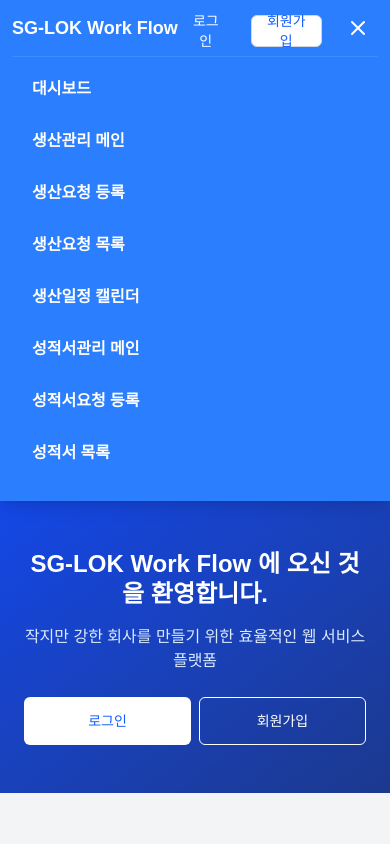
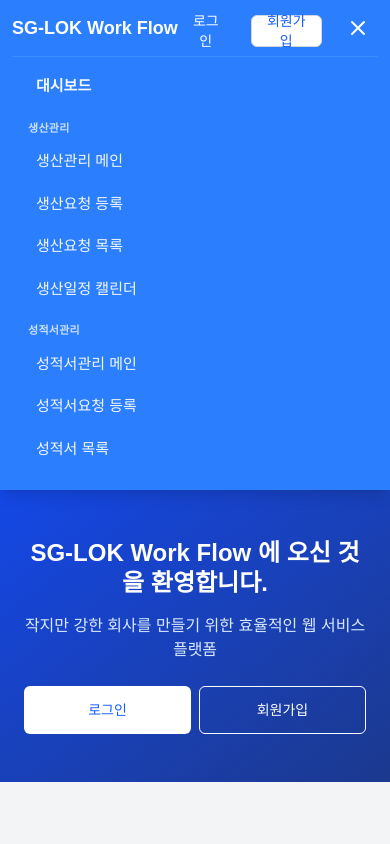
Before and after one commit to clubbob/SG-LOK, a Next.js app: page / in a window 390 px wide. Both pictures are taken after a click on the button "메뉴". Shown: the top 844 px of the page. Built offline with nearby package versions, Linux system fonts and the light colour scheme; no server answers.

Commit message:
모바일 마우스

```diff
--- a/src/app/admin/layout.tsx
+++ b/src/app/admin/layout.tsx
@@ -213,7 +213,7 @@ export default function AdminLayout({
         <span className="text-sm font-semibold text-gray-900 truncate">관리자</span>
       </div>
 
-      <div className="flex flex-1 min-h-0 overflow-hidden relative">
+      <div className="flex flex-1 min-h-0 relative">
         {mobileNavOpen ? (
           <button
             type="button"
@@ -230,7 +230,9 @@ export default function AdminLayout({
             'w-48 shrink-0 overflow-y-auto overscroll-contain',
             'fixed left-0 top-0 z-50 h-dvh transition-transform duration-200 ease-out',
             'md:static md:z-auto md:h-screen md:translate-x-0 md:shadow-sm',
-            mobileNavOpen ? 'translate-x-0' : '-translate-x-full md:translate-x-0',
+            mobileNavOpen
+              ? 'translate-x-0 pointer-events-auto'
+              : '-translate-x-full md:translate-x-0 pointer-events-none md:pointer-events-auto',
           ].join(' ')}
         >
           <div className="p-3 border-b border-gray-200 flex items-center justify-between gap-2">
@@ -464,7 +466,7 @@ export default function AdminLayout({
         </aside>
 
         {/* 우측 콘텐츠 영역 */}
-        <main className="flex-1 min-h-0 min-w-0 overflow-y-auto overflow-x-hidden overscroll-contain">
+        <main className="flex-1 min-h-0 min-w-0 overflow-x-hidden">
           {children}
         </main>
       </div>
--- a/src/app/admin/production/calendar/page.tsx
+++ b/src/app/admin/production/calendar/page.tsx
@@ -600,22 +600,24 @@ export default function AdminProductionCalendarPage() {
       </div>
 
       {/* 날짜 네비게이션 */}
-      <div className="mb-4 flex flex-col gap-3 sm:flex-row sm:items-center sm:justify-between bg-white rounded-lg shadow-sm p-3 sm:p-4">
+      <div className="mb-4 flex flex-col gap-3 bg-white rounded-lg shadow-sm p-3 sm:p-4 sm:flex-row sm:items-center sm:justify-between">
+        <div className="text-center text-base sm:text-lg font-semibold text-gray-900">
+          {selectedDateRange.start.getFullYear()}년 {selectedDateRange.start.getMonth() + 1}월
+        </div>
+        <div className="flex items-center gap-2">
           <button
             onClick={() => moveMonth('prev')}
-          className="w-full sm:w-auto shrink-0 px-4 py-2 text-sm font-medium text-gray-700 bg-white border border-gray-300 rounded-md hover:bg-gray-50 whitespace-nowrap"
+            className="w-1/2 sm:w-auto shrink-0 px-4 py-2 text-sm font-medium text-gray-700 bg-white border border-gray-300 rounded-md hover:bg-gray-50 whitespace-nowrap"
           >
             이전 달
           </button>
-        <div className="text-center text-base sm:text-lg font-semibold text-gray-900 order-first sm:order-none">
-          {selectedDateRange.start.getFullYear()}년 {selectedDateRange.start.getMonth() + 1}월
-        </div>
           <button
             onClick={() => moveMonth('next')}
-          className="w-full sm:w-auto shrink-0 px-4 py-2 text-sm font-medium text-gray-700 bg-white border border-gray-300 rounded-md hover:bg-gray-50 whitespace-nowrap"
+            className="w-1/2 sm:w-auto shrink-0 px-4 py-2 text-sm font-medium text-gray-700 bg-white border border-gray-300 rounded-md hover:bg-gray-50 whitespace-nowrap"
           >
             다음 달
           </button>
+        </div>
       </div>
 
       {/* 범례 */}
--- a/src/app/admin/production/page.tsx
+++ b/src/app/admin/production/page.tsx
@@ -606,7 +606,7 @@ export default function AdminProductionPage() {
 
           {/* 페이지네이션 */}
           {totalPages > 1 && (
-            <div className="mt-6 flex items-center justify-between">
+            <div className="mt-6 flex flex-col gap-3 sm:flex-row sm:items-center sm:justify-between">
               <div className="text-sm text-gray-700">
                 {searchQuery ? (
                   <>
@@ -634,10 +634,11 @@ export default function AdminProductionPage() {
                   </>
                 )}
               </div>
-              <div className="flex gap-2">
+              <div className="flex items-center gap-1 sm:gap-2 flex-wrap sm:flex-nowrap">
                 <Button
                   variant="outline"
                   size="sm"
+                  className="whitespace-nowrap shrink-0 min-w-[3.75rem] px-2 sm:px-3"
                   onClick={() => setCurrentPage((prev) => Math.max(1, prev - 1))}
                   disabled={currentPage === 1}
                 >
@@ -648,7 +649,7 @@ export default function AdminProductionPage() {
                     <button
                       key={page}
                       onClick={() => setCurrentPage(page)}
-                      className={`px-3 py-1 text-sm rounded ${
+                      className={`px-2.5 sm:px-3 py-1 text-sm rounded whitespace-nowrap shrink-0 ${
                         currentPage === page
                           ? 'bg-blue-600 text-white'
                           : 'bg-white text-gray-700 hover:bg-gray-100'
@@ -661,6 +662,7 @@ export default function AdminProductionPage() {
                 <Button
                   variant="outline"
                   size="sm"
+                  className="whitespace-nowrap shrink-0 min-w-[3.75rem] px-2 sm:px-3"
                   onClick={() => setCurrentPage((prev) => Math.min(totalPages, prev + 1))}
                   disabled={currentPage === totalPages}
                 >
--- a/src/components/layout/Header.tsx
+++ b/src/components/layout/Header.tsx
@@ -342,25 +342,27 @@ export default function Header() {
 
         {/* 모바일 메뉴 */}
         {isMobileMenuOpen && !isAuthPage && (
-          <div className="md:hidden pb-4 border-t border-blue-400/40 max-h-[min(70vh,28rem)] overflow-y-auto overscroll-contain">
-            <nav className="flex flex-col space-y-1 py-2">
+          <div className="md:hidden pb-3 border-t border-blue-400/40 max-h-[min(70vh,28rem)] overflow-y-auto overscroll-contain">
+            <nav className="flex flex-col py-2">
               <Link
                 href="/dashboard"
-                className={`px-5 py-3 rounded-md text-base font-semibold transition-colors ${
+                className={`mx-2 px-4 py-2.5 rounded-lg text-[15px] font-semibold transition-colors ${
                   isActivePath('/dashboard')
                     ? 'bg-blue-700 text-white'
-                    : 'text-white hover:bg-blue-600'
+                    : 'text-white/95 hover:bg-blue-600'
                 }`}
                 onClick={() => setIsMobileMenuOpen(false)}
               >
                 대시보드
               </Link>
+
+              <p className="px-4 pt-3 pb-1 text-[11px] font-semibold tracking-wide text-blue-100/90">생산관리</p>
               <Link
                 href="/production"
-                className={`px-5 py-3 rounded-md text-base font-semibold transition-colors ${
+                className={`mx-2 px-4 py-2.5 rounded-lg text-[15px] font-medium transition-colors ${
                   isActivePath('/production')
                     ? 'bg-blue-700 text-white'
-                    : 'text-white hover:bg-blue-600'
+                    : 'text-white/95 hover:bg-blue-600'
                 }`}
                 onClick={() => setIsMobileMenuOpen(false)}
               >
@@ -368,10 +370,10 @@ export default function Header() {
               </Link>
               <Link
                 href="/production/request"
-                className={`px-5 py-3 rounded-md text-base font-semibold transition-colors ${
+                className={`mx-2 px-4 py-2.5 rounded-lg text-[15px] font-medium transition-colors ${
                   isActivePath('/production/request')
                     ? 'bg-blue-700 text-white'
-                    : 'text-white hover:bg-blue-600'
+                    : 'text-white/95 hover:bg-blue-600'
                 }`}
                 onClick={() => setIsMobileMenuOpen(false)}
               >
@@ -379,10 +381,10 @@ export default function Header() {
               </Link>
               <Link
                 href="/production/list"
-                className={`px-5 py-3 rounded-md text-base font-semibold transition-colors ${
+                className={`mx-2 px-4 py-2.5 rounded-lg text-[15px] font-medium transition-colors ${
                   isActivePath('/production/list')
                     ? 'bg-blue-700 text-white'
-                    : 'text-white hover:bg-blue-600'
+                    : 'text-white/95 hover:bg-blue-600'
                 }`}
                 onClick={() => setIsMobileMenuOpen(false)}
               >
@@ -390,21 +392,23 @@ export default function Header() {
               </Link>
               <Link
                 href="/production/calendar"
-                className={`px-5 py-3 rounded-md text-base font-semibold transition-colors ${
+                className={`mx-2 px-4 py-2.5 rounded-lg text-[15px] font-medium transition-colors ${
                   isActivePath('/production/calendar')
                     ? 'bg-blue-700 text-white'
-                    : 'text-white hover:bg-blue-600'
+                    : 'text-white/95 hover:bg-blue-600'
                 }`}
                 onClick={() => setIsMobileMenuOpen(false)}
               >
                 생산일정 캘린더
               </Link>
+
+              <p className="px-4 pt-3 pb-1 text-[11px] font-semibold tracking-wide text-blue-100/90">성적서관리</p>
               <Link
                 href="/certificate"
-                className={`px-5 py-3 rounded-md text-base font-semibold transition-colors ${
+                className={`mx-2 px-4 py-2.5 rounded-lg text-[15px] font-medium transition-colors ${
                   isActivePath('/certificate') && !isActivePath('/certificate/request') && !isActivePath('/certificate/list')
                     ? 'bg-blue-700 text-white'
-                    : 'text-white hover:bg-blue-600'
+                    : 'text-white/95 hover:bg-blue-600'
                 }`}
                 onClick={() => setIsMobileMenuOpen(false)}
               >
@@ -412,10 +416,10 @@ export default function Header() {
               </Link>
               <Link
                 href="/certificate/request"
-                className={`px-5 py-3 rounded-md text-base font-semibold transition-colors ${
+                className={`mx-2 px-4 py-2.5 rounded-lg text-[15px] font-medium transition-colors ${
                   isActivePath('/certificate/request')
                     ? 'bg-blue-700 text-white'
-                    : 'text-white hover:bg-blue-600'
+                    : 'text-white/95 hover:bg-blue-600'
                 }`}
                 onClick={() => setIsMobileMenuOpen(false)}
               >
@@ -423,10 +427,10 @@ export default function Header() {
               </Link>
               <Link
                 href="/certificate/list"
-                className={`px-5 py-3 rounded-md text-base font-semibold transition-colors ${
+                className={`mx-2 px-4 py-2.5 rounded-lg text-[15px] font-medium transition-colors ${
                   isActivePath('/certificate/list')
                     ? 'bg-blue-700 text-white'
-                    : 'text-white hover:bg-blue-600'
+                    : 'text-white/95 hover:bg-blue-600'
                 }`}
                 onClick={() => setIsMobileMenuOpen(false)}
               >
```
Also changed, not shown: src/app/admin/dashboard/page.tsx (+16 -16 lines), src/app/production/list/page.tsx (+5 -3 lines). Lines whose indentation alone changed are shown as unchanged.
